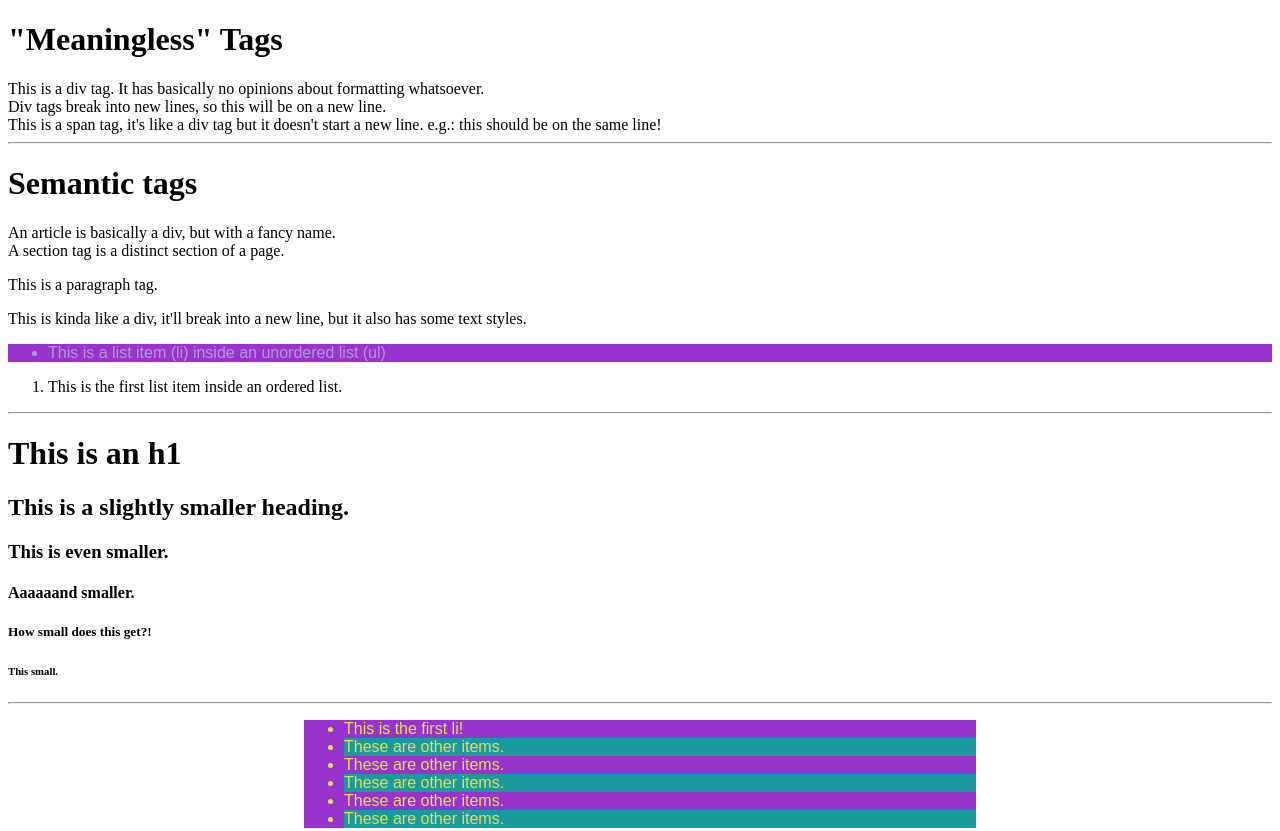
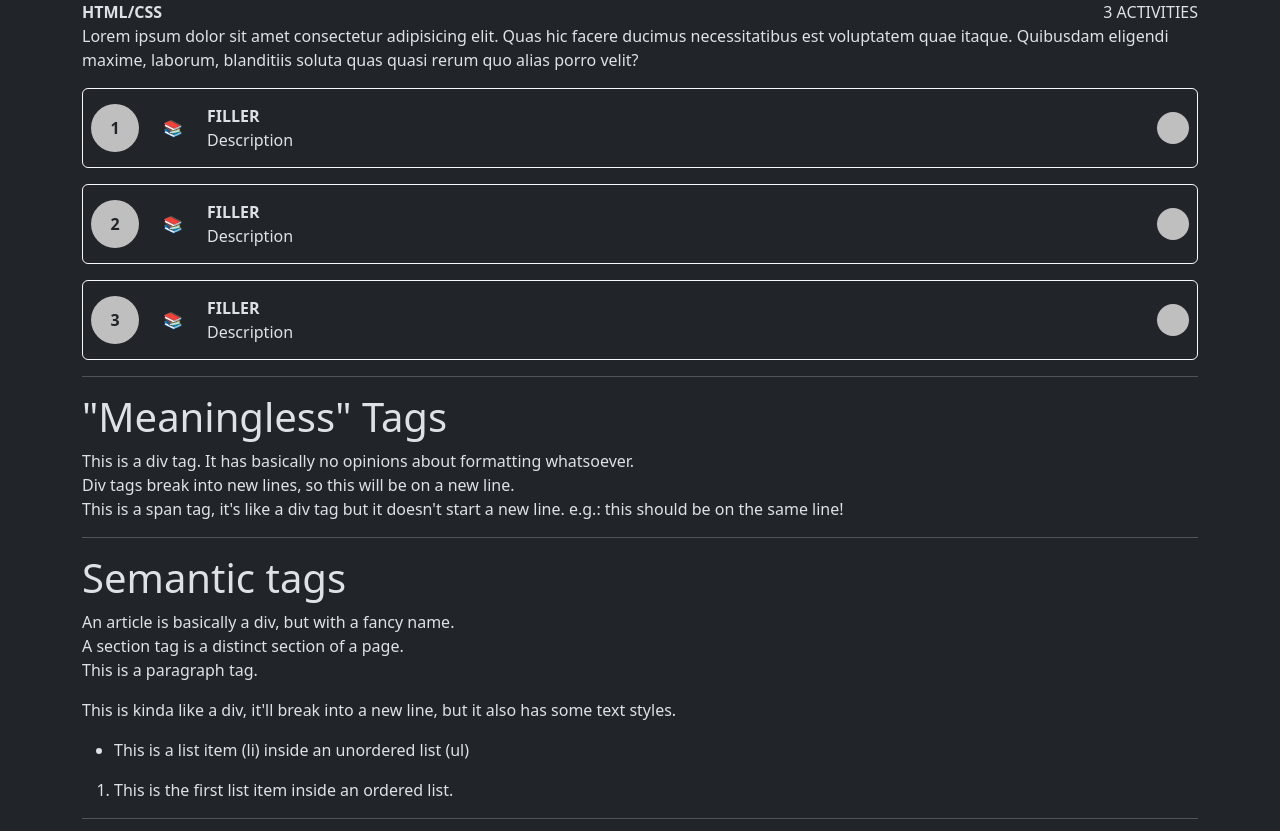
Before and after one commit to 4GeeksAcademy/pt59-html-demo, a plain HTML site: page index.html in a window 1280 px wide. Shown: the top 831 px of the page. Drawn offline with nearby package versions, Linux system fonts and the light colour scheme.

Commit message:
Completed mockup of 4Geeks unit component

```diff
--- a/index.html
+++ b/index.html
@@ -1,12 +1,66 @@
 <!DOCTYPE html>
-<html lang="en">
+<html lang="en" data-bs-theme="dark">
   <head>
     <meta charset="UTF-8" />
     <meta name="viewport" content="width=device-width, initial-scale=1.0" />
     <title>PT-59 HTML & CSS Demo</title>
+    <link
+      rel="stylesheet"
+      href="https://cdn.jsdelivr.net/npm/bootstrap@5.3.2/dist/css/bootstrap.min.css"
+    />
     <link rel="stylesheet" href="style.css" />
   </head>
   <body>
+    <div class="container">
+      <div>
+        <div class="d-flex flex-row justify-content-between unit-header">
+          <span>HTML/CSS</span>
+          <span class="activity-count">3 ACTIVITIES</span>
+        </div>
+        <p>
+          Lorem ipsum dolor sit amet consectetur adipisicing elit. Quas hic
+          facere ducimus necessitatibus est voluptatem quae itaque. Quibusdam
+          eligendi maxime, laborum, blanditiis soluta quas quasi rerum quo alias
+          porro velit?
+        </p>
+        <div
+          class="unit-item d-flex flex-row justify-content-start align-items-center border border-light rounded mb-3 p-2 gap-4"
+        >
+          <div class="unit-item-number">1</div>
+          <div class="unit-item-icon">📚</div>
+          <div class="unit-item-name d-flex flex-column h-100">
+            <span>Filler</span>
+            <span>Description</span>
+          </div>
+          <div class="unit-item-checkbox"></div>
+        </div>
+        <div
+          class="unit-item d-flex flex-row justify-content-start align-items-center border border-light rounded mb-3 p-2 gap-4"
+        >
+          <div class="unit-item-number">2</div>
+          <div class="unit-item-icon">📚</div>
+          <div class="unit-item-name d-flex flex-column h-100">
+            <span>Filler</span>
+            <span>Description</span>
+          </div>
+          <div class="unit-item-checkbox"></div>
+        </div>
+        <div
+          class="unit-item d-flex flex-row justify-content-start align-items-center border border-light rounded mb-3 p-2 gap-4"
+        >
+          <div class="unit-item-number">3</div>
+          <div class="unit-item-icon">📚</div>
+          <div class="unit-item-name d-flex flex-column h-100">
+            <span>Filler</span>
+            <span>Description</span>
+          </div>
+          <div class="unit-item-checkbox"></div>
+        </div>
+      </div>
+
+      <hr />
+
+      <section>
         <h1>"Meaningless" Tags</h1>
         <div class="basic-div">
           This is a div tag. It has basically no opinions about formatting
@@ -14,7 +68,8 @@
         </div>
         <div>Div tags break into new lines, so this will be on a new line.</div>
         <span>
-      This is a span tag, it's like a div tag but it doesn't start a new line.
+          This is a span tag, it's like a div tag but it doesn't start a new
+          line.
         </span>
         <span>e.g.: this should be on the same line!</span>
         <hr />
@@ -48,5 +103,8 @@
           <li>These are other items.</li>
           <li>These are other items.</li>
         </ul>
+      </section>
+    </div>
+    <script src="	https://cdn.jsdelivr.net/npm/bootstrap@5.3.2/dist/js/bootstrap.bundle.min.js"></script>
   </body>
 </html>
--- a/style.css
+++ b/style.css
@@ -1,16 +1,60 @@
-ul {
+:root {
+  --some-variable: #09c;
+}
+
+#fake-id ul {
   font-family: Arial, Helvetica, sans-serif;
   background-color: #93c;
   /*  Hex digits: 0123456789ABCDEF */
   color: rgb(173, 156, 212);
 }
 
-ul.fancy-ul {
+#fake-id ul.fancy-ul {
   color: rgb(226, 224, 86);
   width: 50%;
   margin: 1rem auto;
 }
 
-ul.fancy-ul li:nth-child(2n) {
+#fake-id ul.fancy-ul li:nth-child(2n) {
   background-color: rgb(27, 154, 158);
 }
+
+.unit-header span {
+  font-weight: 700;
+}
+
+.unit-header .activity-count {
+  font-weight: 500;
+}
+
+.unit-item {
+  min-height: 5rem;
+  --dot-color: rgb(191, 191, 191);
+}
+
+.unit-item-number,
+.unit-item-checkbox {
+  background-color: var(--dot-color);
+  border-radius: 50%;
+  aspect-ratio: 1;
+  display: flex;
+  justify-content: center;
+  align-items: center;
+  width: 3rem;
+  color: var(--bs-body-bg);
+  font-weight: 900;
+}
+
+.unit-item-checkbox {
+  margin-left: auto;
+  width: 2rem;
+}
+
+.unit-item-name {
+  height: 3rem !important;
+}
+
+.unit-item-name span:first-child {
+  font-weight: 700;
+  text-transform: uppercase;
+}
```
Lines whose indentation alone changed are shown as unchanged.
